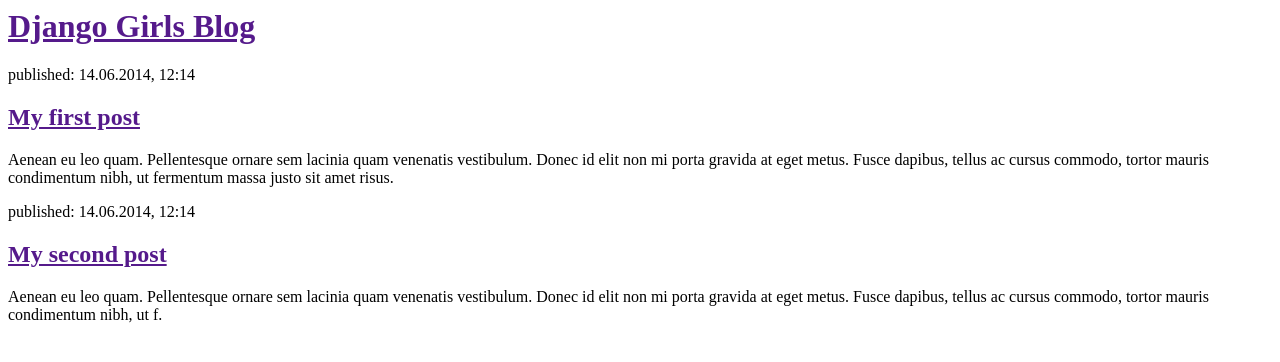
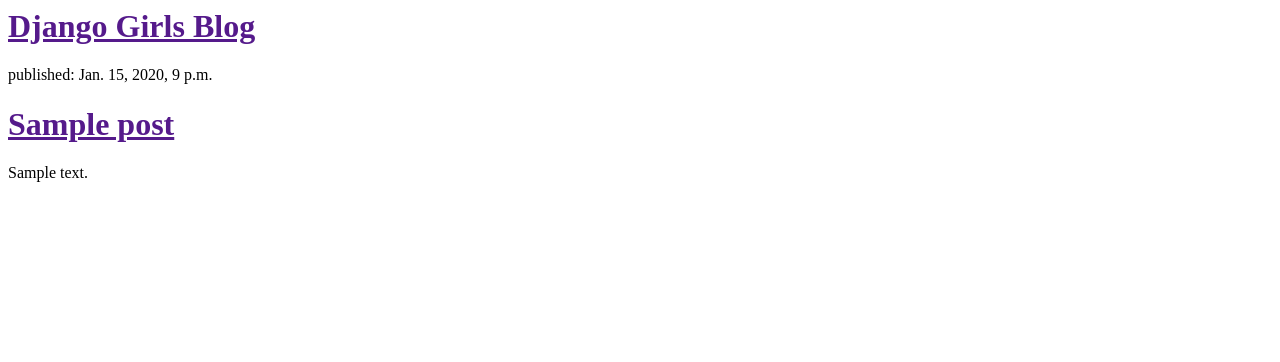
Before and after one commit to cvisalli/my-first-blog, a Django app: template blog/templates/blog/post_list.html in a window 1280 px wide. Shown: the top 362 px of the page. Run offline with Django 3.2, Linux system fonts and the light colour scheme; the template is opened without the code that fills it: values that come from a table or form of the project are taken from there, others are empty; tables that the repository leaves empty hold one stand-in row (values such as "Sample post").

Commit message:
Modified templates to display posts from database.

```diff
--- a/blog/templates/blog/post_list.html
+++ b/blog/templates/blog/post_list.html
@@ -7,16 +7,12 @@
             <h1><a href="">Django Girls Blog</a></h1>
         </div>
 
-        <div>
-            <p>published: 14.06.2014, 12:14</p>
-            <h2><a href="">My first post</a></h2>
-            <p>Aenean eu leo quam. Pellentesque ornare sem lacinia quam venenatis vestibulum. Donec id elit non mi porta gravida at eget metus. Fusce dapibus, tellus ac cursus commodo, tortor mauris condimentum nibh, ut fermentum massa justo sit amet risus.</p>
-        </div>
-
-        <div>
-            <p>published: 14.06.2014, 12:14</p>
-            <h2><a href="">My second post</a></h2>
-            <p>Aenean eu leo quam. Pellentesque ornare sem lacinia quam venenatis vestibulum. Donec id elit non mi porta gravida at eget metus. Fusce dapibus, tellus ac cursus commodo, tortor mauris condimentum nibh, ut f.</p>
-        </div>
+        {% for post in posts %}
+            <div>
+                <p>published: {{ post.published_date }}</p>
+                <h1><a href="">{{ post.title }}</a></h1>
+                <p>{{ post.text|linebreaksbr }}</p>
+            </div>
+            {% endfor %}
     </body>
 </html>
--- a/mysite/urls.py
+++ b/mysite/urls.py
@@ -1,18 +1,3 @@
-"""mysite URL Configuration
-
-The `urlpatterns` list routes URLs to views. For more information please see:
-    https://docs.djangoproject.com/en/1.10/topics/http/urls/
-Examples:
-Function views
-    1. Add an import:  from my_app import views
-    2. Add a URL to urlpatterns:  url(r'^$', views.home, name='home')
-Class-based views
-    1. Add an import:  from other_app.views import Home
-    2. Add a URL to urlpatterns:  url(r'^$', Home.as_view(), name='home')
-Including another URLconf
-    1. Import the include() function: from django.conf.urls import url, include
-    2. Add a URL to urlpatterns:  url(r'^blog/', include('blog.urls'))
-"""
 from django.conf.urls import include, url
 from django.contrib import admin
 
```
Also changed, not shown: blog/views.py (+5 -2 lines).
